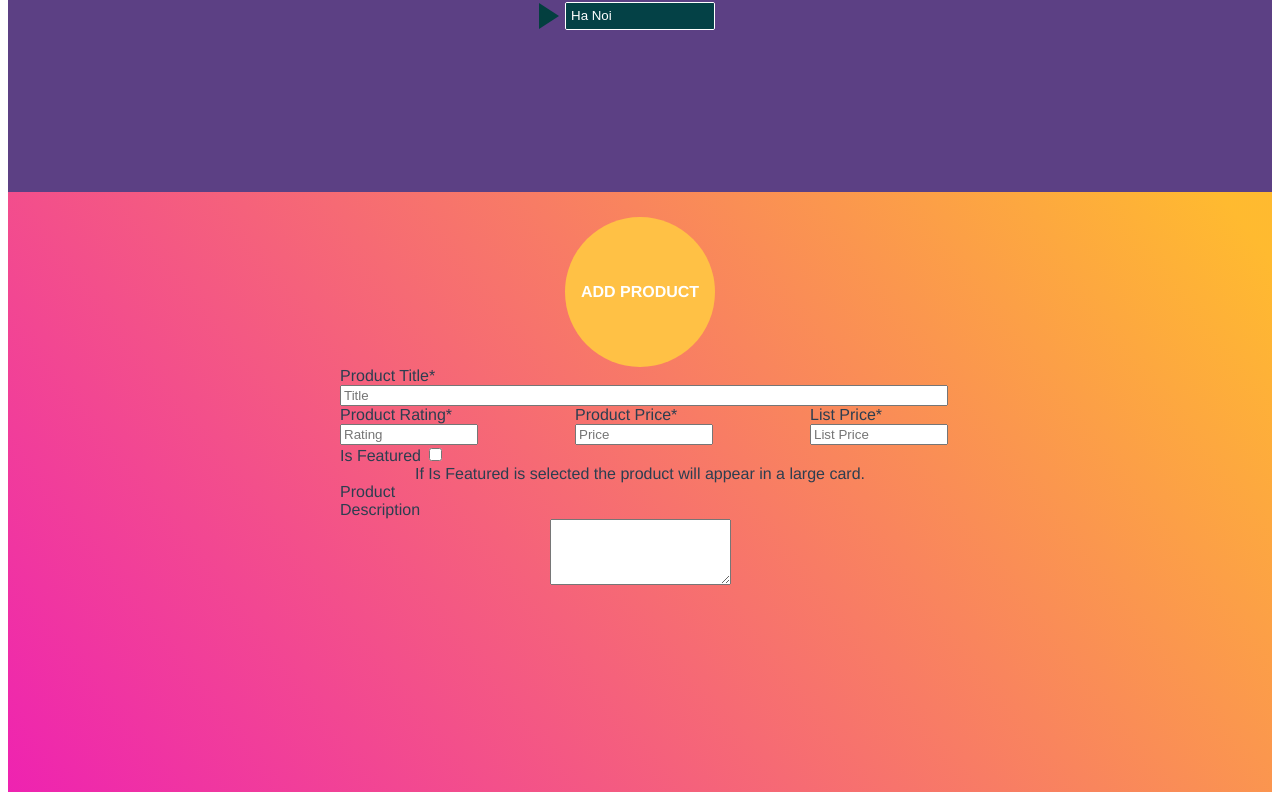
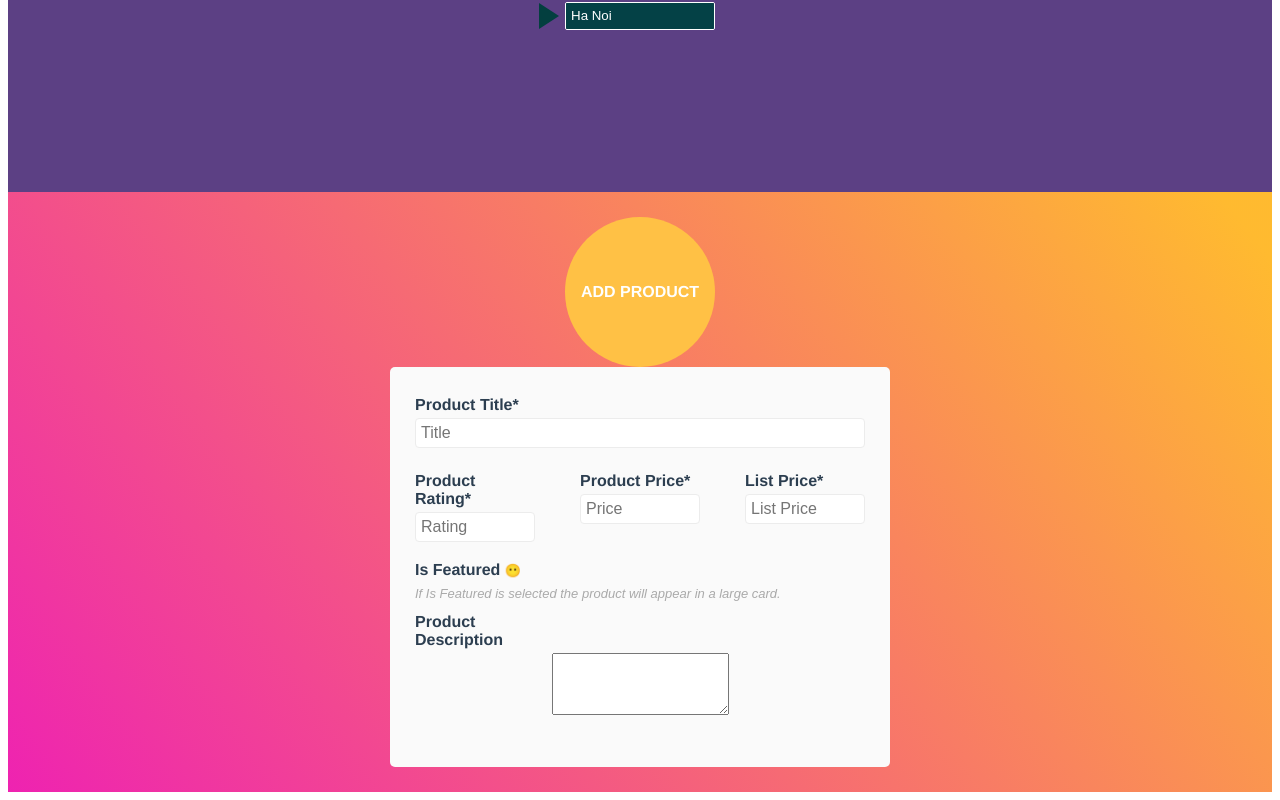
Before and after one commit to vncapit/learnvuejs, a Vue app: page / in a window 1280 px wide. Shown: the part 1750-2550 px from the top of the page. Built offline with nearby package versions, Linux system fonts and the light colour scheme.

Commit message:
Pop up form dev 2

```diff
--- a/src/components/PopupForm.vue
+++ b/src/components/PopupForm.vue
@@ -26,8 +26,9 @@
                 <div class="feature">
                     <label>Is Featured
                         <input type="checkbox">
+                        <span></span>
                     </label>
-                    <span>If Is Featured is selected the product will appear in a large card.</span>
+                    <span><i>If Is Featured is selected the product will appear in a large card.</i></span>
                 </div>
                 <div class="desc">
                     <label>Product Description</label>
@@ -64,6 +65,12 @@ export default {
 </script>
 
 <style lang="scss" scoped>
+* {
+    margin: 0;
+    padding: 0;
+    box-sizing: border-box;
+}
+
 .container {
     background-image: linear-gradient(-128deg, rgba(255, 181, 32, 0.93) 3%, rgba(239, 39, 153, 0.93) 88%, rgba(237, 18, 171, 0.93) 100%);
     width: 100%;
@@ -99,36 +106,80 @@ label {
     display: block;
     text-align: left;
     max-width: 120px;
+    font-family: 'Franklin Gothic Medium', 'Arial Narrow', Arial, sans-serif;
+    font-size: 16px;
+    font-weight: 600;
+    padding: 4px 0;
 }
 
 input[type=text] {
     display: block;
     text-align: left;
     width: 100%;
+    padding: 5px;
+    border: 1px solid #ECECEC;
+    border-radius: 4px;
+    color: #3D3D3D;
+    font-size: 16px;
+
+    &:focus {
+        outline: solid 1px;
+        outline-color: #FDAA3D;
+    }
 }
-// input{
-//     width: 100%;
-// }
 
 .form {
     display: flex;
     flex-direction: column;
-    width: 600px;
+    width: 500px;
     height: 400px;
+    padding: 15px 25px;
+    background-color: #FAFAFA;
+    border-radius: 5px;
 
     .title {
         display: flex;
         flex-direction: column;
+        padding: 10px 0;
     }
 
     .price {
         display: flex;
         flex-direction: row;
         justify-content: space-between;
+        padding: 10px 0;
 
         .info {
             display: inline-block;
-            width: 130px;
+            width: 120px;
+        }
+    }
+
+    .feature {
+        display: flex;
+        flex-direction: column;
+        padding: 5px 0;
+
+        label {
+            input {
+                opacity: 0;
+                width: 0;
+                height: 0;
+            }
+            span::after {
+                content: "😶";
+            }
+
+            input:checked + span::after{
+                content: "😀";
+            }
+        }
+        span {
+            text-align: left;
+            font-family:Arial, Helvetica, sans-serif;
+            font-size: 13px;
+            color: #aaa;
+            margin: 3px 0;
         }
     }
 }
```
